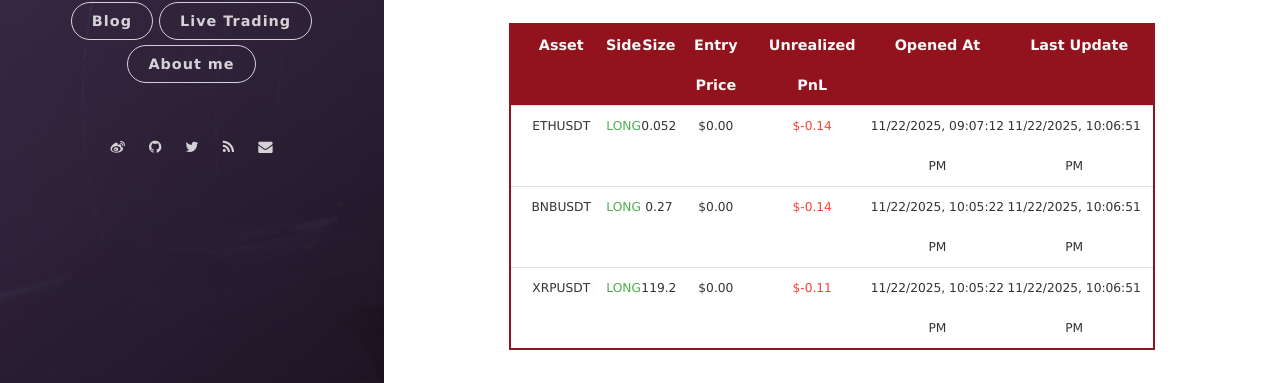
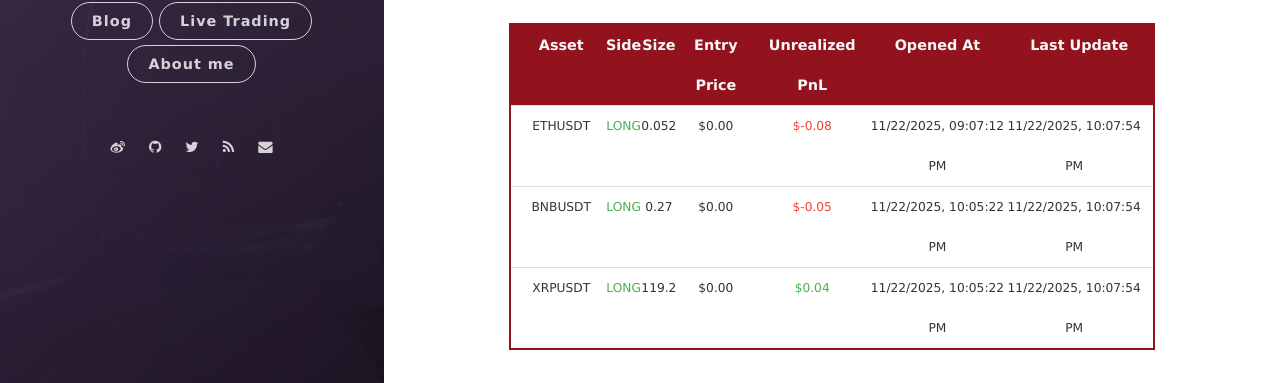
Before and after one commit to leeyegy/leeyegy.github.io, a Jekyll site: the page built from live-trading.html, in a window 1280 px wide and 1026 px high. Shown: the part 576-959 px from the top of the window. Built offline with Jekyll 4.4.1, drawn with Linux system fonts in a browser that asks for light colours; nearby versions of some CDN libraries.

Commit message:
AccountMonitor: refresh positions 2025-11-23T06:07:54+08:00

```diff
--- a/assets/data/binance/positions.json
+++ b/assets/data/binance/positions.json
@@ -4,26 +4,26 @@
     "side": "LONG",
     "size": 0.052,
     "entryPrice": 0.0,
-    "unrealizedPnl": -0.143,
+    "unrealizedPnl": -0.08268,
     "openedAt": "2025-11-23T05:07:12+08:00",
-    "reportedAt": "2025-11-23T06:06:51+08:00"
+    "reportedAt": "2025-11-23T06:07:54+08:00"
   },
   {
     "symbol": "BNBUSDT",
     "side": "LONG",
     "size": 0.27,
     "entryPrice": 0.0,
-    "unrealizedPnl": -0.13957108,
+    "unrealizedPnl": -0.0513,
     "openedAt": "2025-11-23T06:05:22+08:00",
-    "reportedAt": "2025-11-23T06:06:51+08:00"
+    "reportedAt": "2025-11-23T06:07:54+08:00"
   },
   {
     "symbol": "XRPUSDT",
     "side": "LONG",
     "size": 119.2,
     "entryPrice": 0.0,
-    "unrealizedPnl": -0.10728,
+    "unrealizedPnl": 0.03984736,
     "openedAt": "2025-11-23T06:05:22+08:00",
-    "reportedAt": "2025-11-23T06:06:51+08:00"
+    "reportedAt": "2025-11-23T06:07:54+08:00"
   }
 ]
```
